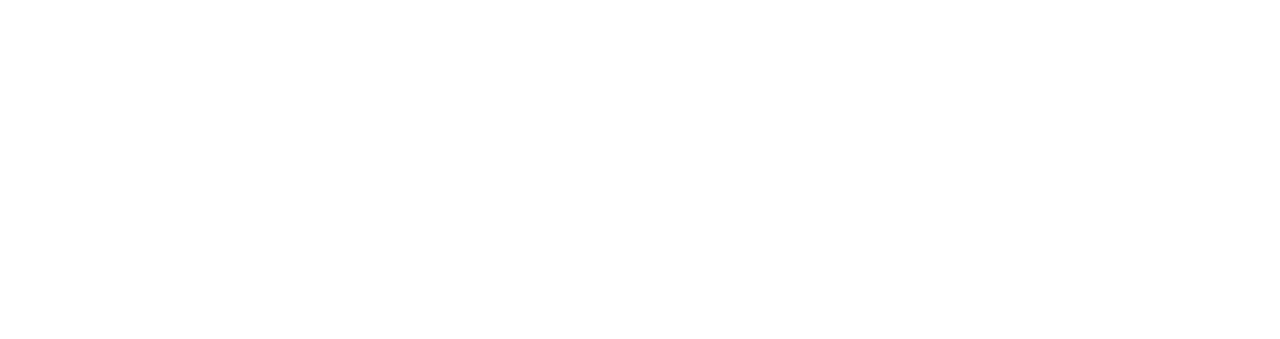
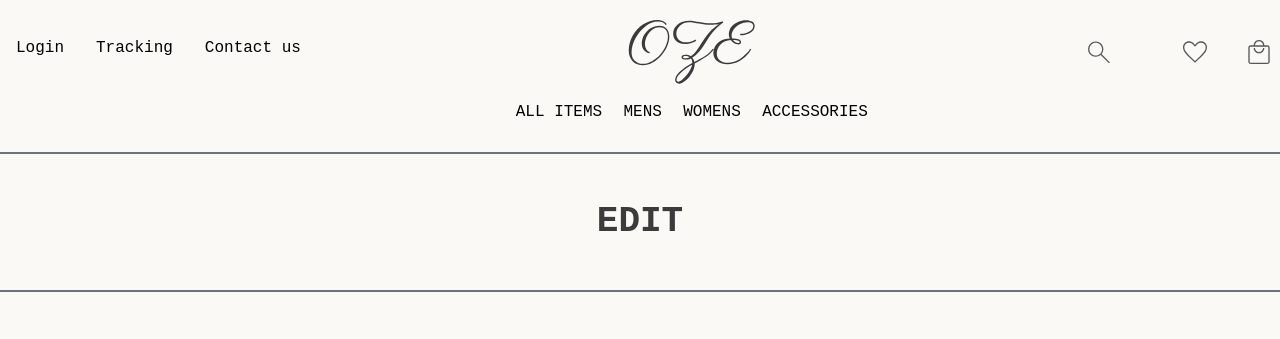
Before and after one commit to ozeproject/frontend, a Next.js app: page /shop/edit in a window 1280 px wide. Before the commit this address had no page. Shown: the top 339 px of the page. Built offline with nearby package versions, Linux system fonts and the light colour scheme.

Commit message:
admin edit prodcut

```diff
--- a/components/shop/ProductCard.tsx
+++ b/components/shop/ProductCard.tsx
@@ -269,7 +269,7 @@
               <div>
                 <div
                 className={`rounded-lg p-1 px-2 text-sm bordertext-center border-[#3B3B3B] bg-[#3B3B3B] hover:bg-black text-[#FAF9F6] ${userRole !== 'Admin' ? 'hidden' : ''}`}
-                ><Link href={`${process.env.NEXT_PUBLIC_BASEPATH}/shop/edit/${product.ProductId}`}>Edit</Link></div>
+                ><Link href={{pathname:`${process.env.NEXT_PUBLIC_BASEPATH}/shop/edit`, query: {productId:`${product.ProductId}` }}}>Edit</Link></div>
               </div>
 
               <div>
--- a/pages/shop/edit/[productId].tsx
+++ b/pages/shop/edit/index.tsx
@@ -5,11 +5,13 @@
 import '../../../app/globals.css';
 import Fail from '../../../components/validation/EditFail';
 import Success from '../../../components/validation/EditSuccess';
+import { useSearchParams } from 'next/navigation';
 
 const EditProduct: React.FC = () => {
   const token = typeof window !== 'undefined' ? localStorage.getItem('accessToken') : null;
     const router = useRouter();
-    const { productId } = router.query;
+    const searchParams = useSearchParams()
+    const productId = searchParams ? searchParams.get('productId') : '';
     const [product, setProduct] = useState({
       ProductName: '',
       Description: '',
```
